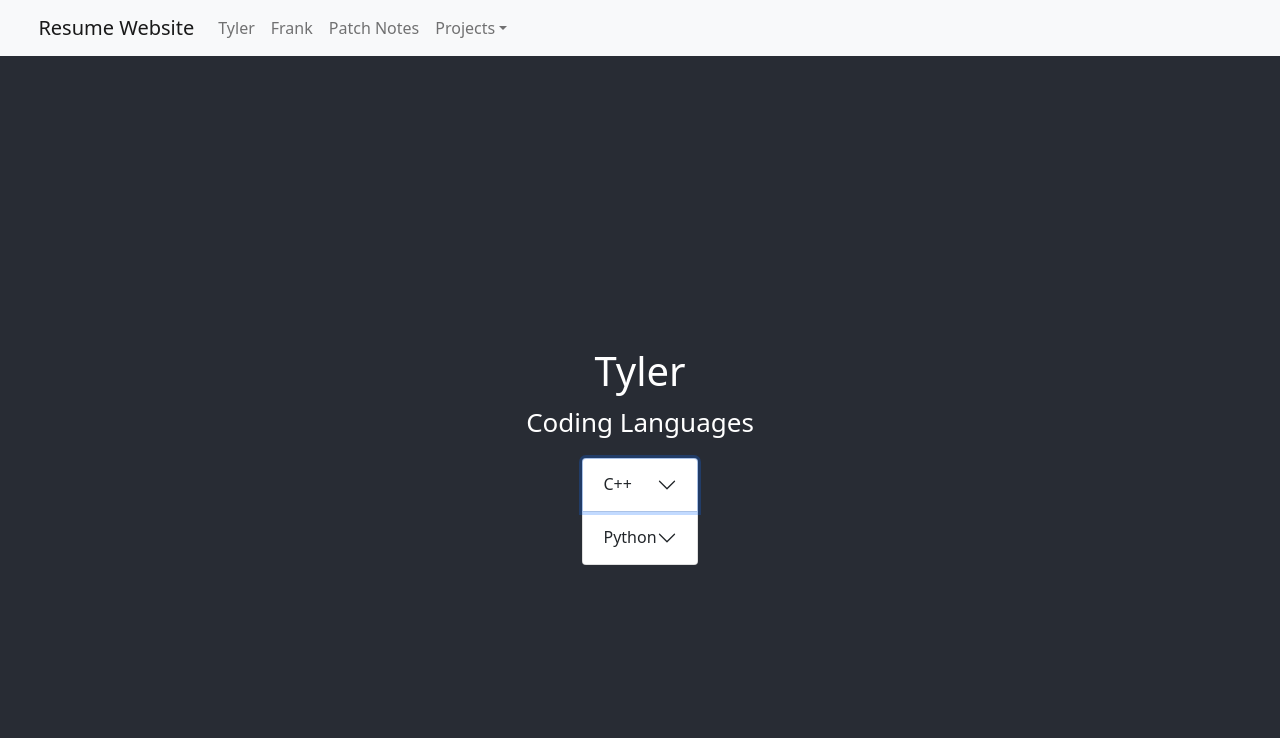
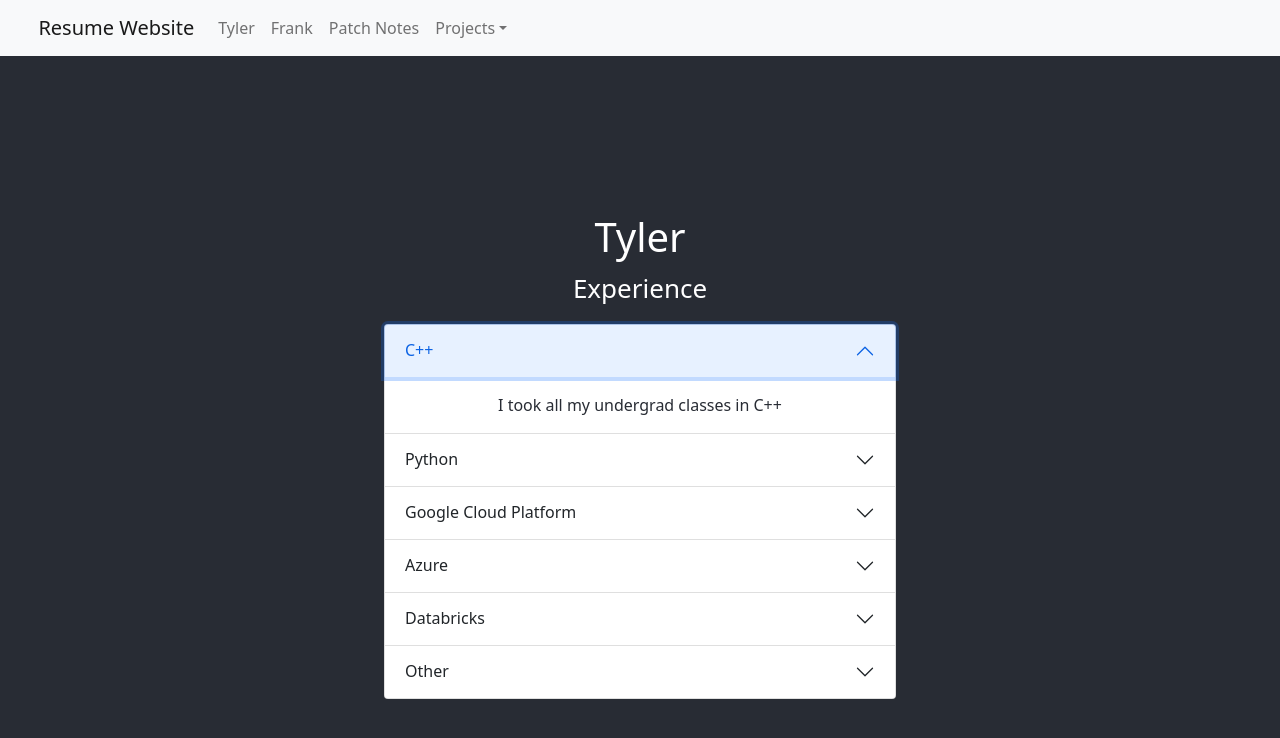
Before and after one commit to Tyler-Youngs/ResumeHost, a React (Create React App) app in the folder sample/frontend/resume-app/: page /Tyler in a window 1280 px wide. Both pictures are taken after a click on the button "C++". Shown: the top 738 px of the page. Built offline with nearby package versions, Linux system fonts and the light colour scheme.

Commit message:
Placeholder static content in, pre dynamic json content

```diff
--- a/sample/frontend/resume-app/src/App.css
+++ b/sample/frontend/resume-app/src/App.css
@@ -28,6 +28,9 @@
   color: white;
 }
 
+.Patch-notes {
+  color: white
+}
 
 .App-header {
   margin: 10px;
@@ -70,6 +73,15 @@
   padding-left: 3%;
 }
 
+.Languages-container {
+  width: 40%;
+}
+
+.Languages {
+  width: 100%;
+  color: #282c34;
+  font-size: 1rem;
+}
 
 
 .App-link {
--- a/sample/frontend/resume-app/src/PatchNotes.js
+++ b/sample/frontend/resume-app/src/PatchNotes.js
@@ -3,7 +3,7 @@ import React, { Component } from 'react'
 export default class PatchNotes extends Component {
     render() {
         return (
-            <div>
+            <div className='Patch-notes'>
                 <h1>Patch Notes</h1>
                 <p>Patch Note 1 - Baseline home landing pages, a resume page for Frank and I,
                     and some project info pages have been created. Yarn has been implemented as the package
--- a/sample/frontend/resume-app/src/TylerResume.js
+++ b/sample/frontend/resume-app/src/TylerResume.js
@@ -7,28 +7,48 @@ export default class TylerResume extends Component {
         return (
             <div className="Resume">
                 <h1>Tyler</h1>
-                <p>Coding Languages</p>
-                <Accordion defaultActiveKey="0">
+                <p>Experience</p>
+                <div className='Languages-container'>
+                    <Accordion>
                         <Accordion.Item eventKey="0">
                             <Accordion.Header>C++</Accordion.Header>
-                        <Accordion.Body>
-                            I took all my undergrad classes in python
+                            <Accordion.Body className='Languages'>
+                                I took all my undergrad classes in C++
                             </Accordion.Body>
                         </Accordion.Item>
                         <Accordion.Item eventKey="1">
                             <Accordion.Header>Python</Accordion.Header>
-                        <Accordion.Body>
-                            Lorem ipsum dolor sit amet, consectetur adipiscing elit, sed do eiusmod
-                            tempor incididunt ut labore et dolore magna aliqua. Ut enim ad minim
-                            veniam, quis nostrud exercitation ullamco laboris nisi ut aliquip ex ea
-                            commodo consequat. Duis aute irure dolor in reprehenderit in voluptate
-                            velit esse cillum dolore eu fugiat nulla pariatur. Excepteur sint occaecat
-                            cupidatat non proident, sunt in culpa qui officia deserunt mollit anim id
-                            est laborum.
+                            <Accordion.Body className='Languages'>
+                                The majority of my work post graduation has been in python
+                            </Accordion.Body>
+                        </Accordion.Item>
+                        <Accordion.Item eventKey="2">
+                            <Accordion.Header>Google Cloud Platform</Accordion.Header>
+                            <Accordion.Body className='Languages'>
+                                Bigquery, cloud functions, Pub/Sub, Monitoring
+                            </Accordion.Body>
+                        </Accordion.Item>
+                        <Accordion.Item eventKey="3">
+                            <Accordion.Header>Azure</Accordion.Header>
+                            <Accordion.Body className='Languages'>
+                                Azure Data Factory, Azure Functions, Kubernetes, Networking
+                            </Accordion.Body>
+                        </Accordion.Item>
+                        <Accordion.Item eventKey="4">
+                            <Accordion.Header>Databricks</Accordion.Header>
+                            <Accordion.Body className='Languages'>
+                                FHIR Processing
+                            </Accordion.Body>
+                        </Accordion.Item>
+                        <Accordion.Item eventKey="5">
+                            <Accordion.Header>Other</Accordion.Header>
+                            <Accordion.Body className='Languages'>
+                                ?
                             </Accordion.Body>
                         </Accordion.Item>
                     </Accordion>
                 </div>
+            </div>
         )
     }
 }
```
Also changed, not shown: sample/frontend/resume-app/src/data/TylerInfo.json (added, +29 -0 lines). Lines whose indentation alone changed are shown as unchanged.
